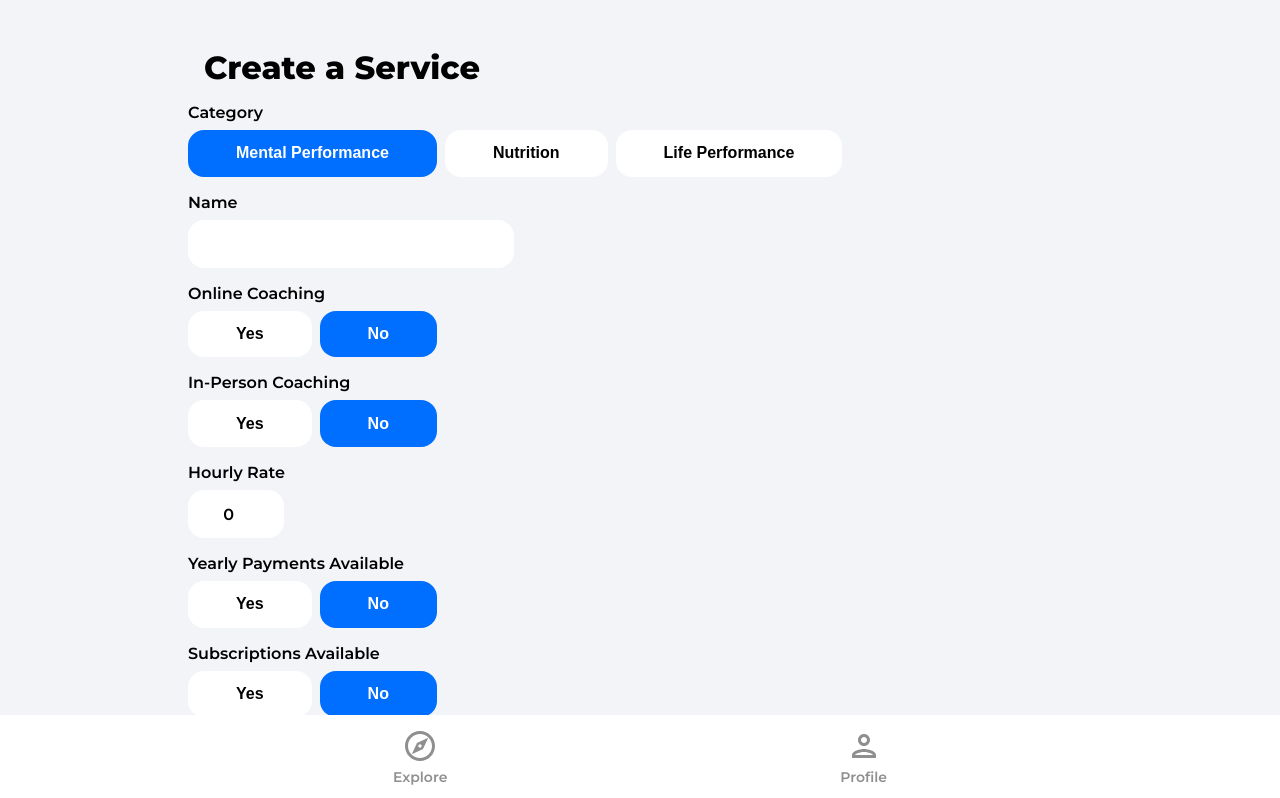
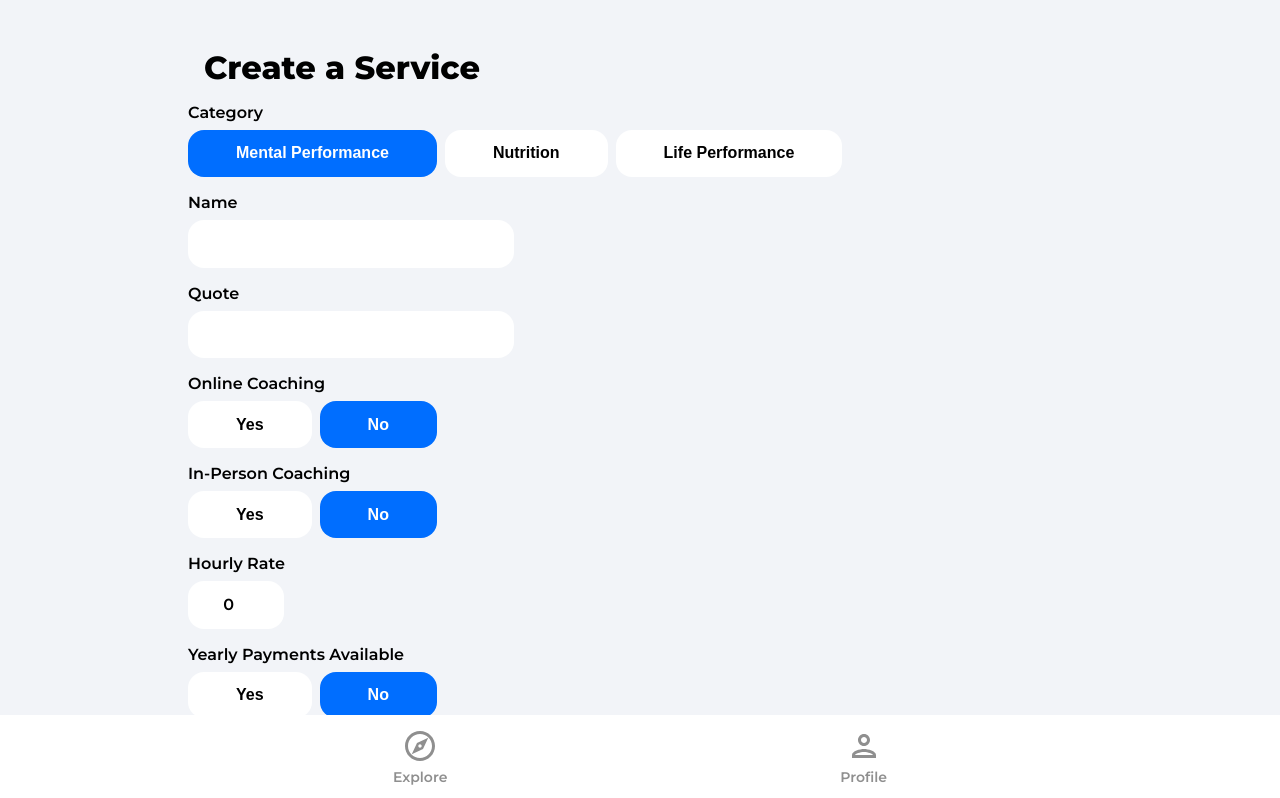
Before and after one commit to FulphilledDev/coaching-services-app, a React (Create React App) app: page /create-service in a window 1280 px wide. Shown: the top 798 px of the page. Built offline with nearby package versions, Linux system fonts and the light colour scheme; no server answers; sample sign-in values are in the browser's storage.

Commit message:
Quote input for service item

```diff
--- a/src/components/ServiceItem.jsx
+++ b/src/components/ServiceItem.jsx
@@ -12,8 +12,11 @@ function ServiceItem({ service, id, onDelete, onEdit }) {
         <Link to={`/category/${service.category}/${id}`} className='categoryListingLink'>
             <img src={service.imgUrls[0]} alt={service.name} className='categoryListingImg' />
             <div className="categoryListingDetails">
-                <p className="categoryListingLocation">
-                    {service.location}
+                <p className="categoryListingQuote">
+                  {service.quote
+                    ? `"${service.quote}"`
+                    : <></>
+                  }
                 </p>
                 <p className="categoryListingName">
                     {service.name}
--- a/src/components/Slider.jsx
+++ b/src/components/Slider.jsx
@@ -53,7 +53,7 @@ function Slider() {
         <p className='exploreHeading'>Most Recent Additions</p>
 
         <Swiper
-          slidesPerView={2}
+          slidesPerView={1}
           pagination={{ clickable: true }}
           scrollbar={{ draggable: true}}
         >
@@ -65,6 +65,12 @@ function Slider() {
               <li className='swiperCategoryListing'>
               <img src={data.imgUrls[0]} alt={data.name} className='swiperCategoryListingImg' />
               <div className="swiperListingDetails">
+                <p className="swiperListingQuote">
+                  {data.quote
+                    ? `"${data.quote}"`
+                    : <></>
+                  }
+                </p>
                 <p className="swiperListingName">
                     {data.name}
                 </p>
@@ -85,9 +91,11 @@ function Slider() {
                             .concat(' / Month')
                         : <></> }
                 </p>
+                <div className="listingTypeDive">
                 <p className='listingType'>
                     {data.category}
                 </p>
+                </div>
                 {/* Add conditional for "avgRating" and "numberOfClients" (still need to add to data profile, database, Review form for clients? (Maybe just comment section with option to select stars), etc) */}
               </div>
               </li>
--- a/src/index.css
+++ b/src/index.css
@@ -372,8 +372,6 @@ button {
   border-radius: 1.5rem;
   height: 175px;
   padding: 0.25rem 0.5rem;
-
-
 }
 
 .swiperCategoryListingImg {
@@ -392,6 +390,13 @@ button {
   width: 80%;
   margin-left: 1rem;
   margin: 0 1rem;
+}
+
+.swiperListingQuote {
+      margin: 0.3rem auto;
+      font-weight: 400;
+      opacity: 0.8;
+      font-size: 0.75rem;
 }
 
 .swiperListingName {
@@ -542,16 +547,21 @@ button {
 }
 
 .categoryListingLocation {
-  font-weight: 600;
-  font-size: 1.25rem;
+  font-weight: 400;
+  font-size: 1rem;
   opacity: 0.8;
   margin-bottom: 0;
 }
 
-.categoryListingAddress {
+.categoryListingAddress,
+.categoryListingQuote {
   margin: 0.3rem 1rem;
   font-weight: 400;
   opacity: 0.8;
+}
+
+.categoryListingQuote {
+  margin: 1rem auto;
 }
 
 .categoryListingName {
@@ -961,6 +971,7 @@ button {
 .formInput,
 .formInputAddress,
 .formInputName,
+.formInputQuote,
 .formInputSmall,
 .formInputFile,
 .formButtonActive {
@@ -987,6 +998,7 @@ button {
 .formInput,
 .formInputAddress,
 .formInputName,
+.formInputQuote,
 .formInputSmall,
 .formInputFile {
   border: none;
@@ -1001,7 +1013,8 @@ button {
   text-align: center;
 }
 
-.formInputName {
+.formInputName,
+.formInputQuote {
   padding: 0.9rem 1rem;
   width: 90%;
   max-width: 326px;
--- a/src/pages/CreateService.jsx
+++ b/src/pages/CreateService.jsx
@@ -22,6 +22,7 @@ function CreateService() {
       // Make category a dropdown menu
       name: "",
       category: "mental-performance",
+      quote: "",
       inPersonCoaching: false,
       onlineCoaching: false,
       hourlyRate: 0,
@@ -40,6 +41,7 @@ function CreateService() {
     const {
       name,
       category,
+      quote,
       inPersonCoaching,
       onlineCoaching,
       hourlyRate,
@@ -289,6 +291,18 @@ function CreateService() {
             required
           />
 
+          <label className='formLabel'>Quote</label>
+          <input
+            className='formInputQuote'
+            type='text'
+            id='quote'
+            value={quote}
+            onChange={onMutate}
+            maxLength='125'
+            minLength='5'
+            required
+          />
+
           <label className='formLabel'>Online Coaching</label>
           <div className='formButtons'>
             <button
@@ -340,35 +354,6 @@ function CreateService() {
           </div>
 
           {/* make this minimum commitment area */}
-          {/* <div className='formRooms flex'>
-            <div>
-              <label className='formLabel'>Bedrooms</label>
-              <input
-                className='formInputSmall'
-                type='number'
-                id='bedrooms'
-                value={bedrooms}
-                onChange={onMutate}
-                min='1'
-                max='50'
-                required
-              />
-            </div>
-            <div>
-              <label className='formLabel'>Bathrooms</label>
-              <input
-                className='formInputSmall'
-                type='number'
-                id='bathrooms'
-                value={bathrooms}
-                onChange={onMutate}
-                min='1'
-                max='50'
-                required
-              />
-            </div>
-          </div> */}
-
 
           {inPersonCoaching &&
             (<><label className='formLabel'>Business Location</label>
```
